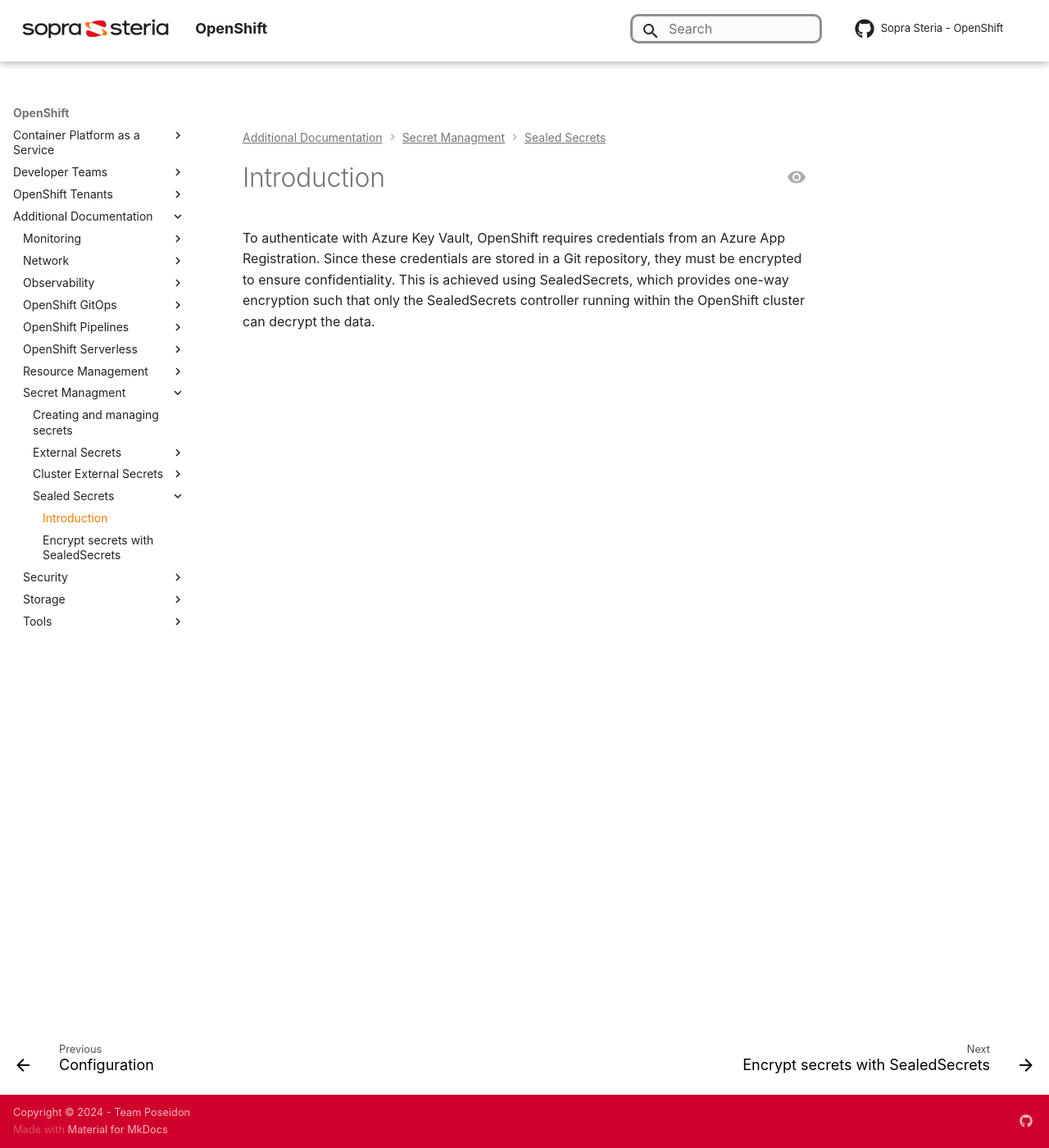
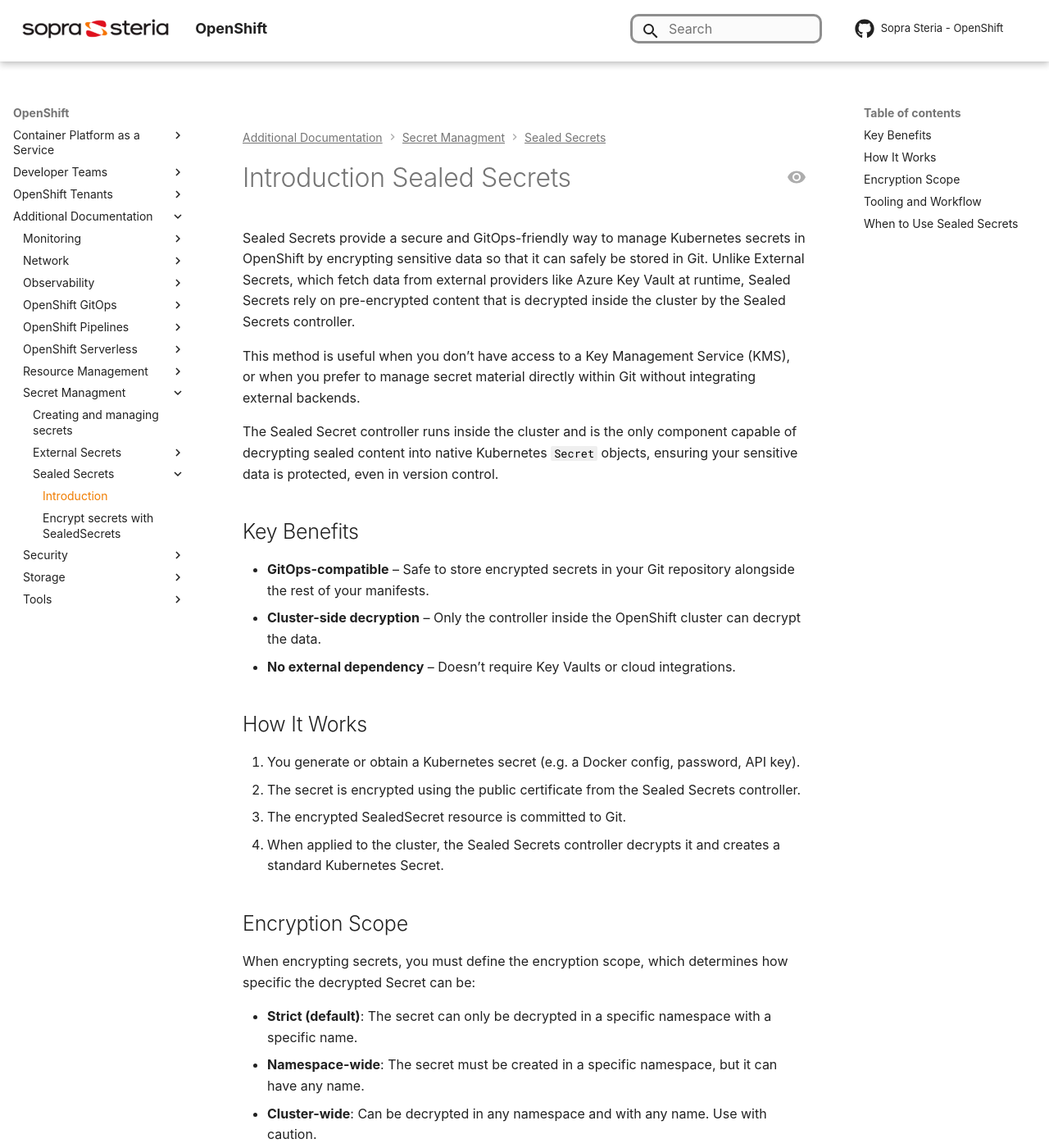
Before and after one commit to Sopra-Steria-Norge-Kubernetes/OpenShift, an MkDocs documentation site: the page built from docs/Additional Documentation/Secret Managment/Sealed Secrets/Introduction.md, in a window 1280 px wide and 1400 px high. Shown: the whole window at 82% size. Built offline with MkDocs 1.6.1 and Material for MkDocs 9.7.7, drawn with Linux system fonts in a browser that asks for light colours; some web fonts are replaced; comment, search, counter and statistics services are not loaded; some of the changed text lies outside the part shown.

Commit message:
Created intro page for sealed secrerts

```diff
--- a/docs/Additional Documentation/Secret Managment/Sealed Secrets/Introduction.md
+++ b/docs/Additional Documentation/Secret Managment/Sealed Secrets/Introduction.md
@@ -1,3 +1,54 @@
+# Introduction Sealed Secrets
 
+Sealed Secrets provide a secure and GitOps-friendly way to manage Kubernetes secrets in OpenShift by encrypting sensitive data so that it can safely be stored in Git. Unlike External Secrets, which fetch data from external providers like Azure Key Vault at runtime, Sealed Secrets rely on pre-encrypted content that is decrypted inside the cluster by the Sealed Secrets controller.
 
-To authenticate with Azure Key Vault, OpenShift requires credentials from an Azure App Registration. Since these credentials are stored in a Git repository, they must be encrypted to ensure confidentiality. This is achieved using SealedSecrets, which provides one-way encryption such that only the SealedSecrets controller running within the OpenShift cluster can decrypt the data.
+This method is useful when you don’t have access to a Key Management Service (KMS), or when you prefer to manage secret material directly within Git without integrating external backends.
+
+The Sealed Secret controller runs inside the cluster and is the only component capable of decrypting sealed content into native Kubernetes `Secret` objects, ensuring your sensitive data is protected, even in version control.
+
+## Key Benefits
+
+- **GitOps-compatible** – Safe to store encrypted secrets in your Git repository alongside the rest of your manifests.
+- **Cluster-side decryption** – Only the controller inside the OpenShift cluster can decrypt the data.
+- **No external dependency** – Doesn’t require Key Vaults or cloud integrations.
+
+## How It Works
+
+1. You generate or obtain a Kubernetes secret (e.g. a Docker config, password, API key).
+2. The secret is encrypted using the public certificate from the Sealed Secrets controller.
+3. The encrypted SealedSecret resource is committed to Git.
+4. When applied to the cluster, the Sealed Secrets controller decrypts it and creates a standard Kubernetes Secret.
+
+## Encryption Scope
+
+When encrypting secrets, you must define the encryption scope, which determines how specific the decrypted Secret can be:
+
+- **Strict (default)**: The secret can only be decrypted in a specific namespace with a specific name.
+- **Namespace-wide**: The secret must be created in a specific namespace, but it can have any name.
+- **Cluster-wide**: Can be decrypted in any namespace and with any name. Use with caution.
+
+!!! info
+    This is specified when using `kubeseal` or the helper script provided in the tenant repository.
+
+!!! warning
+    Use `cluster-wide` scope with caution. This setting allows a sealed secret to be decrypted in any namespace, meaning that other users can potentially apply the secret in their own namespace and access its contents. This reduces namespace isolation and increases the risk of unintended secret exposure.
+
+## Tooling and Workflow
+
+We recommend using the provided helper script to simplify the encryption process when encrypting credentials for Key Vaults:
+
+- `scripts/encrypt_client_credentials.sh`
+
+Alternatively, you can follow the manual steps in our guide:
+
+- [**Manually Encrypting with Sealed Secrets**](encrypting-secret-with-sealed-secrets.md)
+
+## When to Use Sealed Secrets
+
+Use Sealed Secrets if:
+
+- You don’t use Azure Key Vault or another supported KMS
+- You prefer full control of secret content in Git
+- You want to manage secrets without external dependencies
+
+For use cases involving shared credentials, automatic rotation, or large-scale secret reuse, we recommend [**External Secrets**](../External Secrets/Introduction.md) instead.
--- a/mkdocs.yml
+++ b/mkdocs.yml
@@ -87,10 +87,9 @@
       - Creating and managing secrets: Additional Documentation/Secret Managment/creating-and-managing-openshift-secrets.md
       - External Secrets:
         - Introduction: Additional Documentation/Secret Managment/External Secrets/Introduction.md
+        - Creating secret store: Additional Documentation/Secret Managment/External Secrets/configuration-secretstore.md
         - Creating external secrets: Additional Documentation/Secret Managment/External Secrets/creating-external-secrets.md
-        - Deploying secret store: Additional Documentation/Secret Managment/External Secrets/configuration-secretstore.md
-      - Cluster External Secrets:
-        - Configuration: Additional Documentation/Secret Managment/Cluster External Secrets/Introduction.md
+        - Creating Cluster External Secret: Additional Documentation/Secret Managment/External Secrets/cluster-external-secrets.md
       - Sealed Secrets:
         - Introduction: Additional Documentation/Secret Managment/Sealed Secrets/Introduction.md
         - Encrypt secrets with SealedSecrets: Additional Documentation/Secret Managment/Sealed Secrets/encrypting-secret-with-sealed-secrets.md
```
Also changed, not shown: docs/Additional Documentation/Secret Managment/External Secrets/Introduction.md (+3 -6 lines), docs/OpenShift Tenants/Tenant features/landingpage.md (+0 -1 lines), docs/Additional Documentation/Secret Managment/External Secrets/cluster-external-secrets.md (renamed from docs/Additional Documentation/Secret Managment/Cluster External Secrets/Introduction.md).
